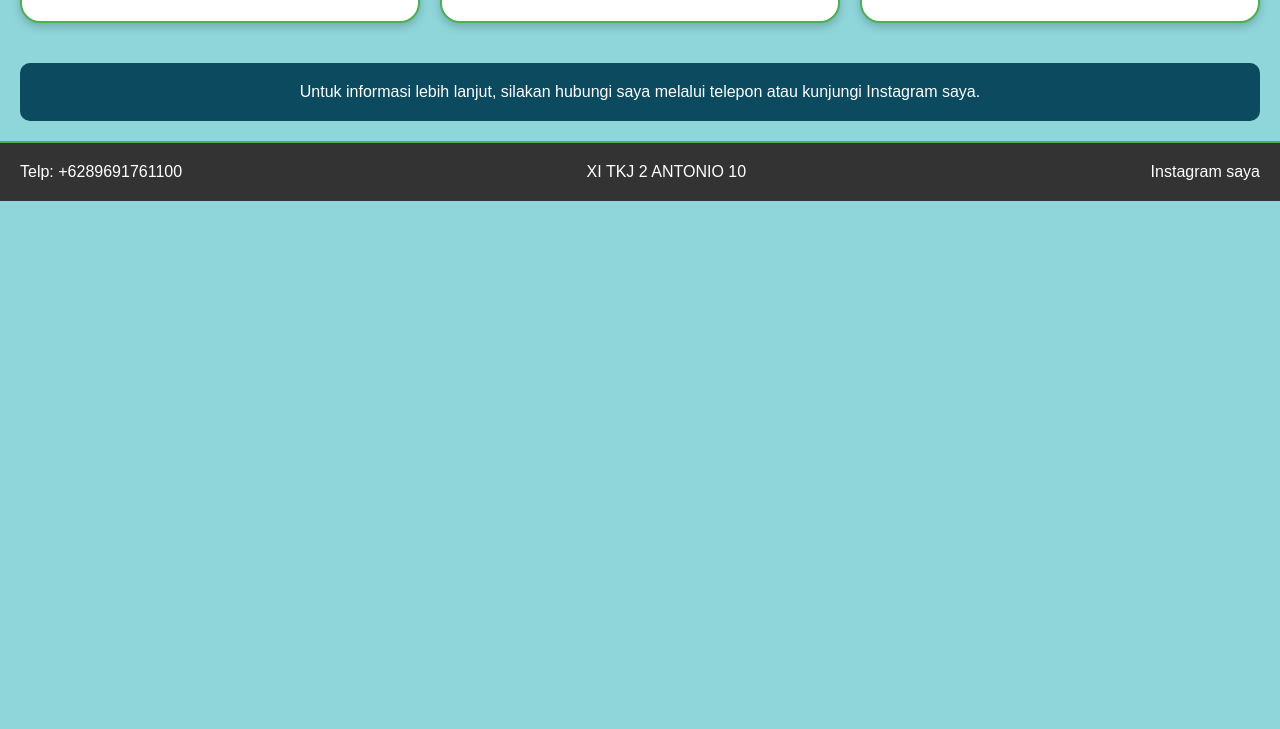
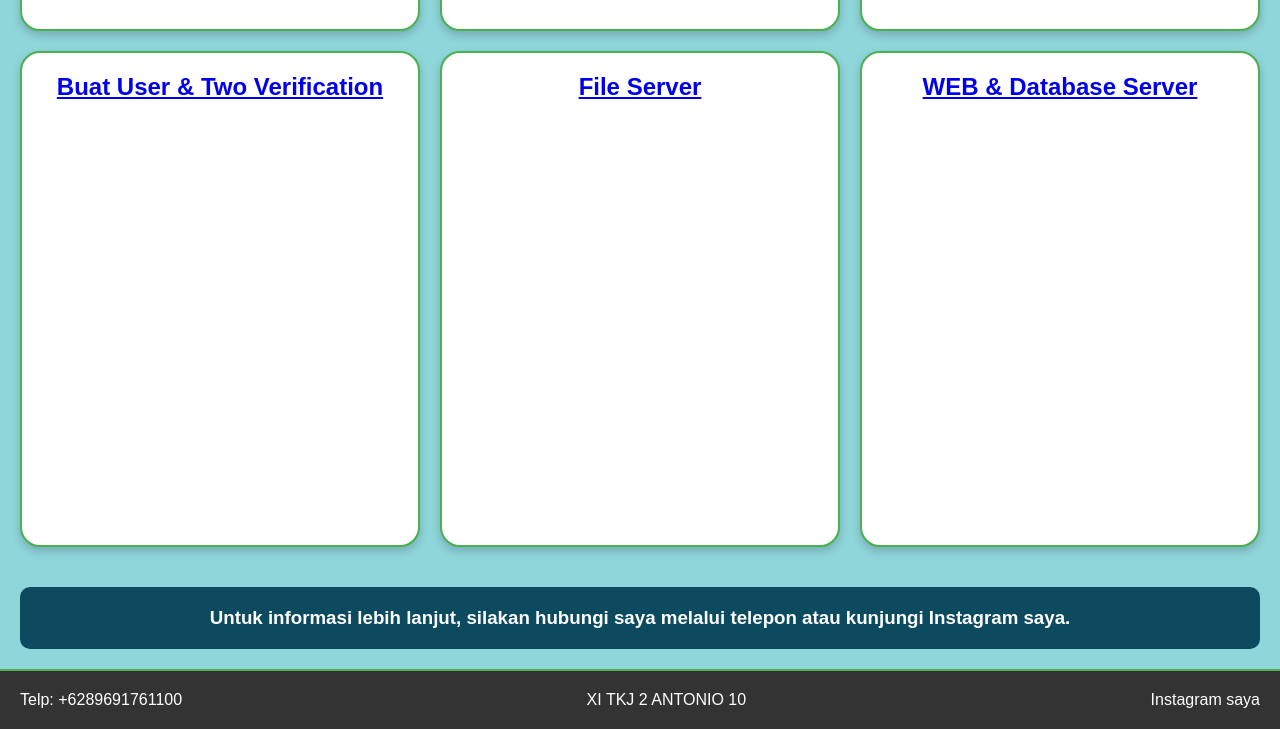
Before and after one commit to kecoa-silat/nio, a plain HTML site: page index.html in a window 1280 px wide. Shown: the part 1315-2044 px from the top of the page. Before the commit the page ends 1516 px from the top, so only its background shows below. Drawn offline with Linux system fonts and the light colour scheme.

Commit message:
Update index.html

```diff
--- a/index.html
+++ b/index.html
@@ -61,7 +61,7 @@
             border-radius: 10px;
             margin-top: 10px;
         }
-        p {
+        h3 {
             background-color: #0c4a5f;
             margin: 20px;
             padding: 20px;
@@ -93,7 +93,7 @@
 <h1>Portfolio Antonio</h1>
 <div class="welcome">
     <h2>Selamat datang di Portofolio Saya!</h2>
-    <p>Perkenalkan saya Jonathan Antonio Salim dari SMK Kristen Petra. Berikut adalah beberapa projek yang telah saya kerjakan di bidang Teknik Komputer dan Jaringan.</p>
+    <h3>Perkenalkan saya Jonathan Antonio Salim dari SMK Kristen Petra. Berikut adalah beberapa projek yang telah saya kerjakan di bidang Teknik Komputer dan Jaringan.</h3>
 </div>
 
 <div class="book-container">
@@ -121,9 +121,23 @@
         <h2><a href="c:\Users\jonathan\Downloads\DNS SERVER.pdf" target="_blank">DNS Server</a></h2>
         <iframe src="c:\Users\jonathan\Downloads\DNS SERVER.pdf" title="DNS Server"></iframe>
     </div>
+    <!-- Two additional book cards -->
+    <div class="book">
+        <h2><a href="c:\Users\jonathan\Downloads\user standar.pdf" target="_blank">Buat User & Two Verification</a></h2>
+        <iframe src="c:\Users\jonathan\Downloads\user standar.pdf" title="Membuat user & two way verification"></iframe>
+    </div>
+    <div class="book">
+        <h2><a href="c:\Users\jonathan\Downloads\Konfigurasi File Server.pdf" target="_blank">File Server</a></h2>
+        <iframe src="c:\Users\jonathan\Downloads\Konfigurasi File Server.pdf" title="File Server"></iframe>
+    </div>
+    <!-- New book card added -->
+    <div class="book">
+        <h2><a href="c:\Users\jonathan\Downloads\mogabisa2.pdf" target="_blank">WEB & Database Server</a></h2>
+        <iframe src="c:\Users\jonathan\Downloads\mogabisa2.pdff" title="WEB & Database Server"></iframe>
+    </div>
 </div>
 
-<p>Untuk informasi lebih lanjut, silakan hubungi saya melalui telepon atau kunjungi Instagram saya.</p>
+<h3>Untuk informasi lebih lanjut, silakan hubungi saya melalui telepon atau kunjungi Instagram saya.</h3>
 
 <footer>
     <div>
```
